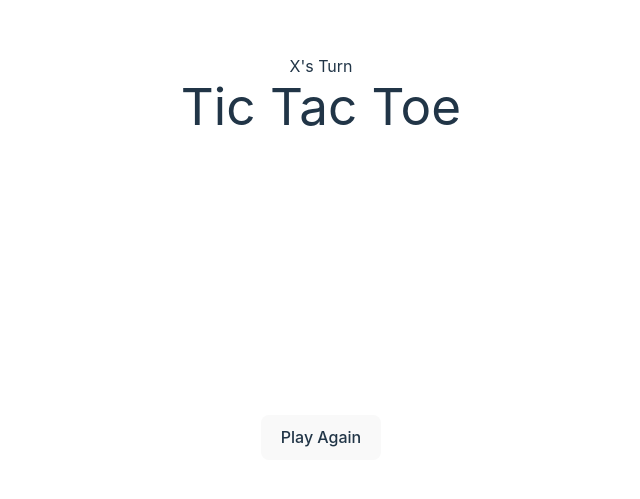
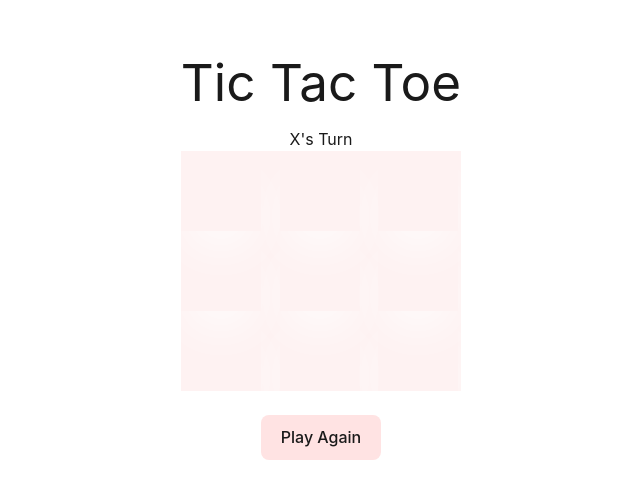
Before and after one commit to yayakix/tictactoe-multiclient, a React (Vite) app: page / in a window 1280 px wide. Shown: the part 143-642 px from the top of the page, without its empty margins (319-959 px from the left). Built offline with nearby package versions, Linux system fonts and the light colour scheme.

Commit message:
styling changes

```diff
--- a/src/App.tsx
+++ b/src/App.tsx
@@ -48,10 +48,10 @@ function App() {
 
   return (
     <>
-      {winner && <>{winner}</>}
+      <h1 className='mb-4'>Tic Tac Toe</h1>
+      {winner && <>{winner == 'Tie' ? <>Tie game</> : <>{winner} wins</>} </>}
       {!winner && <>{player}'s Turn</>}
-      <h1 className='mb-4'>Tic Tac Toe</h1>
-      <div className='columns-3'>
+      <div className='columns-3 bg-red-50'>
         {gameBoard.map((row, rowindex) => {
           return <div className='' id={rowindex.toString()}>{
             row.map((_string, itemIdx) => {
--- a/src/game.ts
+++ b/src/game.ts
@@ -7,12 +7,6 @@ const board = [
   ["", "", ""],
   ["", "", ""],
 ] satisfies Board;
-
-const row1: Row = ["x", "o", "o"];
-const row2: Row = ["o", "x", "x"];
-const row3: Row = ["x", "o", "o"];
-
-const otherboard = [row1, row2, row3] satisfies Board;
 
 // item is an array of 3 strings
 export type Item = [string, string, string];
--- a/src/index.css
+++ b/src/index.css
@@ -7,10 +7,7 @@
   line-height: 1.5;
   font-weight: 400;
 
-  color-scheme: light dark;
-  color: rgba(255, 255, 255, 0.87);
-  background-color: #242424;
-
+  color: #1a1a1a;
   font-synthesis: none;
   text-rendering: optimizeLegibility;
   -webkit-font-smoothing: antialiased;
@@ -46,27 +43,14 @@ button {
   font-size: 1em;
   font-weight: 500;
   font-family: inherit;
-  background-color: #1a1a1a;
+  background-color: #ffe3e3;
   cursor: pointer;
   transition: border-color 0.25s;
 }
 button:hover {
-  border-color: #646cff;
+  border-color: #ca4aea;
 }
 button:focus,
 button:focus-visible {
   outline: 4px auto -webkit-focus-ring-color;
 }
-
-@media (prefers-color-scheme: light) {
-  :root {
-    color: #213547;
-    background-color: #ffffff;
-  }
-  a:hover {
-    color: #747bff;
-  }
-  button {
-    background-color: #f9f9f9;
-  }
-}
```
